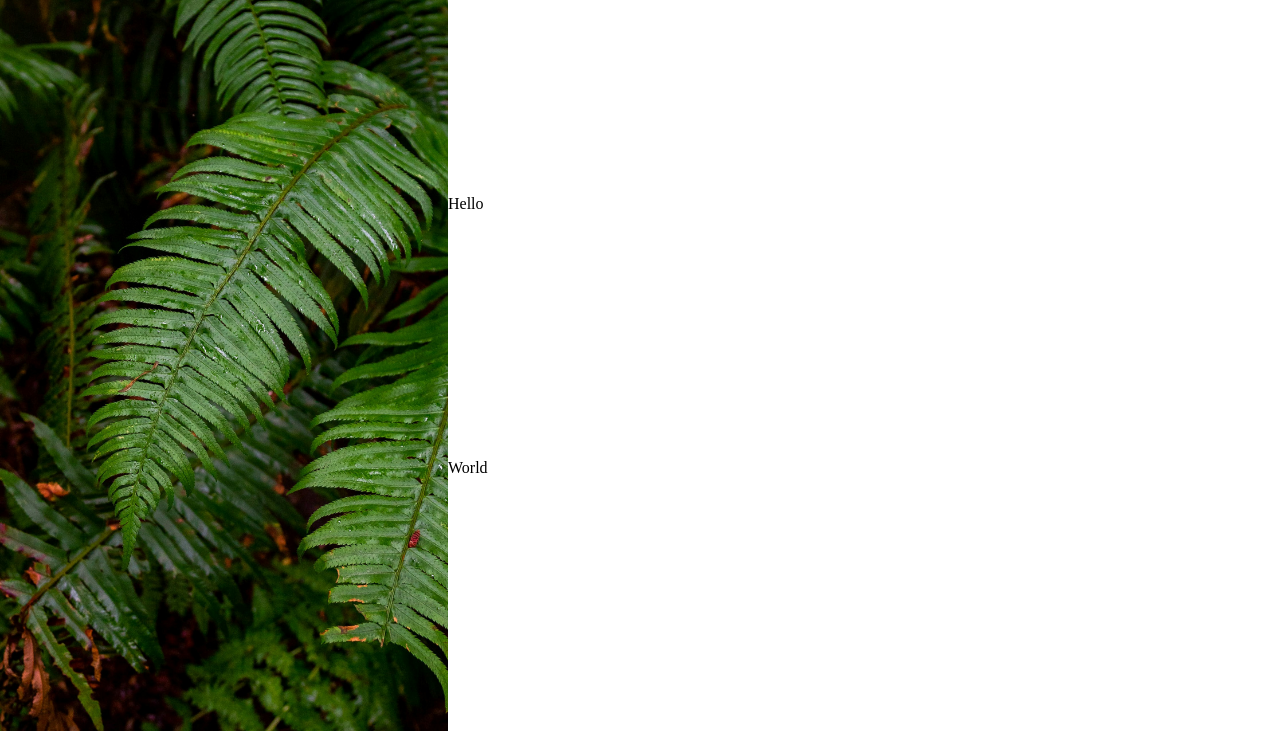
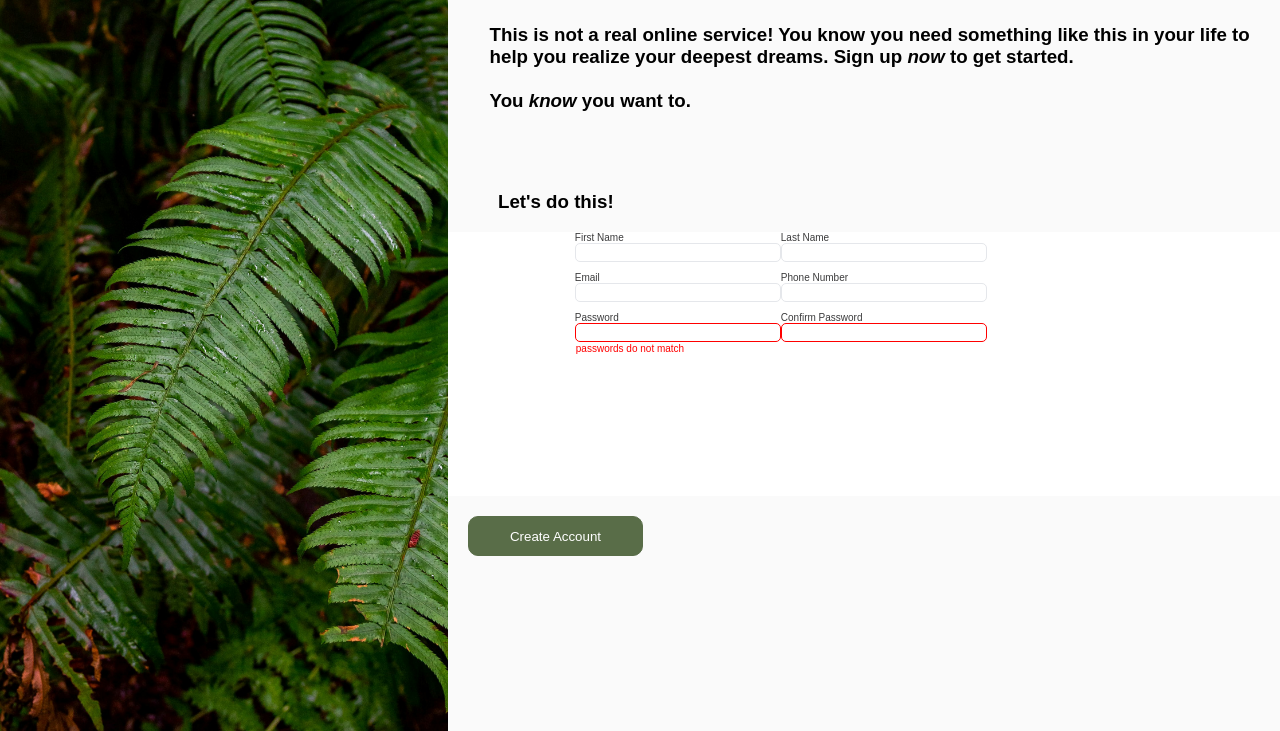
Before and after one commit to HaykalYM/SignUp-Page, a plain HTML site: page index.html in a window 1280 px wide. Shown: the part 69-800 px from the top of the page. Drawn offline with Linux system fonts and the light colour scheme.

Commit message:
added to the project

```diff
--- a/index.html
+++ b/index.html
@@ -8,12 +8,59 @@
     <body>
         <div class="main">
             <div class="left">
-                <h1>Hi</h1>
+
             </div>
             <div class="right">
-                <div class="first">Hi</div>
-                <div class="second">Hello</div>
-                <div class="third">World</div>
+                <div class="first">
+                    <h3>This is not a real online service! You know you need something
+                        like this in your life to help you realize your deepest dreams.
+                        Sign up <em>now</em>  to get started.
+                        <br/><br/>
+                        You <em>know</em> you want to.
+                    </h3>
+                </div>
+
+                    <h3 style="margin-left: 50px;">Let's do this!</h3>
+                    <div class="second">
+                    <form action="" method="get" class="form-main-div">
+                        <div class="form-divs">
+                            <div class="form-div">
+                                <label for="first_name">First Name</label>
+                                <input type="text" id="first_name" name="first_name">
+                            </div>
+                            <div class="form-div">
+                                <label for="email">Email</label>
+                                <input type="email" id="email" name="email">
+                            </div>
+                            <div class="form-div">
+                                <label for="password">Password</label>
+                                <input type="password" id="password" name="password" required>
+                                <p id="error">passwords do not match</p>
+                            </div>
+
+                        </div>
+                        <div class="form-divs">
+                            <div class="form-div">
+                                <label for="last_name">Last Name</label>
+                                <input type="text" id="last_name" name="last_name">
+                            </div>
+                            <div class="form-div">
+                                <label for="phone_number">Phone Number</label>
+                                <input type="tel" id="phone_number" name="phone_number">
+                            </div>
+                            <div class="form-div">
+                                <label for="confirm_password">Confirm Password</label>
+                                <input type="password" id="confirm_password" name="confirm_password" required>
+                            </div>
+                        </div>
+                    </div>
+                    <div class="third">
+                        <button type="submit" class="btn btn-green">Create Account</button>
+                    </div>
+                </form>
+
+
+
             </div>
         </div>
 
--- a/main.js
+++ b/main.js
@@ -0,0 +1,17 @@
+document.addEventListener("DOMContentLoaded", function(){
+
+    let password = document.querySelector("#password").value;
+    let confirmPassword = document.querySelector("#confirmpassword").value;
+
+   let error = this.documen.querySelector("#error");
+
+
+   if(password == "" && confirmPassword == ""){
+    error.innerHTML = "Passwords do not match";
+   }
+   else if(password == confirmPassword){
+    error.innerHTML = ""
+   }
+
+    console.log("Hi")
+})
--- a/style.css
+++ b/style.css
@@ -10,6 +10,7 @@
   body{
     margin: 0;
     padding: 0;
+    font-family: Norse_Bold, sans-serif ;
   }
 
   .main{
@@ -33,16 +34,81 @@
   .right{
     display: flex;
     flex-direction: column;
+    background-color: #fafafa;
+    width: 65vw;
   }
 
   .first{
+    height: 25vh;
+    display: flex;
+    justify-content: flex-start;
+    align-items: flex-end;
+    margin-left: 5%;
+    margin-bottom: 5%;
+  }
+
+  .second{
+    background-color: white;
     height: 33vh;
   }
 
-  .second{
-    height: 33vh;
+  .form-main-div{
+    display: flex;
+    flex-direction: row;
+    width: 80%;
+    justify-content: center;
+
+
   }
 
+  /* .form-divs{
+    display: flex;
+    justify-content: flex ;
+    align-items: flex-start;
+   flex-direction: column;
+  } */
+
+  .form-div{
+    display: flex;
+    flex-direction: column;
+    margin-bottom: 10px;
+  }
+
+  input{
+    width: 200px;
+    border: 1px solid #E5E7EB;
+    height: 25%;
+    border-radius: 5px;
+  }
+
+  input:focus{
+    border: 1px solid blue;
+  }
+
+  input:invalid{
+    border: 1px solid red;
+
+  }
+
+  label{
+    font-size: 10px;
+    color: #3b3b3c;
+  }
+
+  #error{
+    color: red;
+    font-size: 10px;
+    margin: 1px;
+  }
+
+  .btn-green{
+    background-color: #596D48;
+    color: white;
+    border: 1px solid #596D48;
+    border-radius: 10px;
+    height: 40px;
+    width: 175px;
+  }
   .third{
-    height: 33vh;
+    margin: 20px;
   }
```
